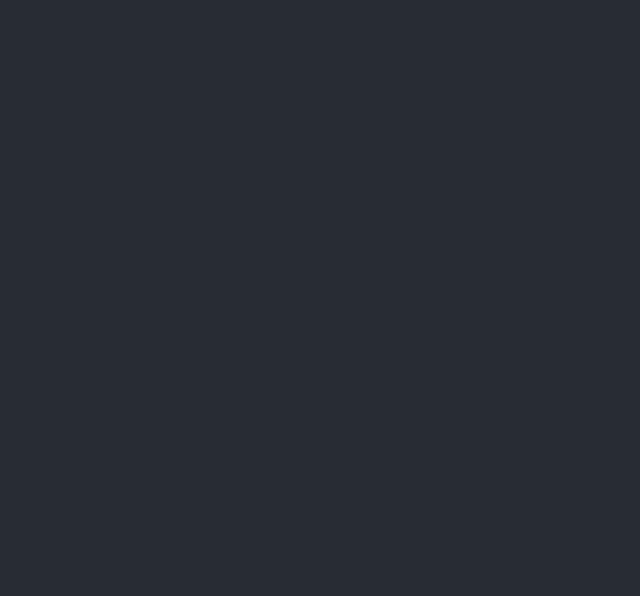
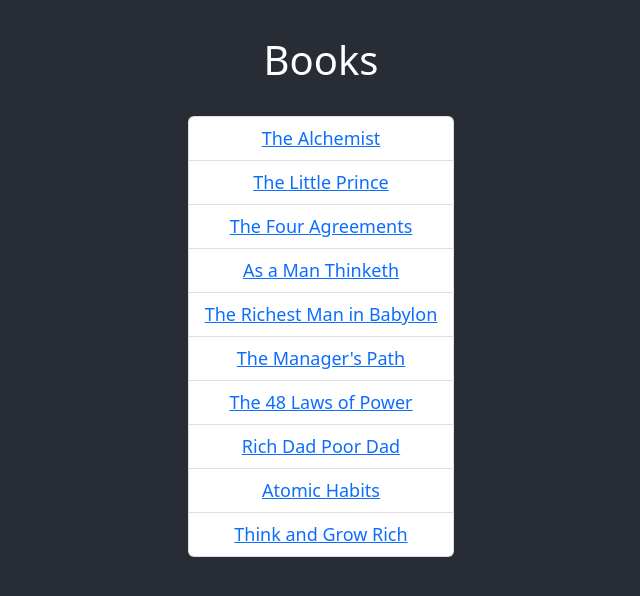
Before and after one commit to shaqshaw/MyPersonalWebsite, a React (Create React App) app: page /books in a window 1280 px wide. Shown: the top 596 px of the page, without its empty margins (319-959 px from the left). Built offline with nearby package versions, Linux system fonts and the light colour scheme.

Commit message:
book redirects

```diff
--- a/src/App.css
+++ b/src/App.css
@@ -43,3 +43,8 @@
 .socials {
   color: white;
 }
+
+.titles {
+  padding-top: 36px;
+  padding-bottom: 24px;
+}
--- a/src/pages/Books.js
+++ b/src/pages/Books.js
@@ -1,8 +1,45 @@
 import 'bootstrap/dist/css/bootstrap.min.css';
+import ListGroup from 'react-bootstrap/ListGroup';
 import '../App.css';
 
 function Books() {
-    return(<div className="App"/>);
+    return(
+        <div className="App">
+            <h1 className="titles">Books</h1>
+            <ListGroup>
+                <ListGroup.Item className="Bio">
+                    <a href="https://www.amazon.com/s?k=the+alchemist&ref=nb_sb_noss">The Alchemist</a>
+                </ListGroup.Item>
+                <ListGroup.Item className="Bio">
+                    <a href="https://www.amazon.com/gp/product/0152023984?ref_=dbs_m_mng_rwt_calw_thcv_0&storeType=ebooks&qid=1671583210&sr=1-1">The Little Prince</a>
+                </ListGroup.Item>
+                <ListGroup.Item className="Bio">
+                    <a href="https://www.amazon.com/gp/product/1878424319/ref=ppx_od_dt_b_asin_title_s00?ie=UTF8&psc=1">The Four Agreements</a>
+                </ListGroup.Item>
+                <ListGroup.Item className="Bio">
+                    <a href="https://www.amazon.com/As-Man-Thinketh-James-Allen/dp/1441337393/ref=sr_1_5?crid=3LR5SR7FBVMGN&keywords=as+a+man+thinketh&qid=1671583297&s=books&sprefix=as+a+man+thinketh%2Cstripbooks%2C150&sr=1-5">As a Man Thinketh</a>
+                </ListGroup.Item>
+                <ListGroup.Item className="Bio">
+                    <a href="https://www.amazon.com/Richest-Man-Babylon-Magic-Story/dp/1939438632/ref=sr_1_1?crid=2UAY41IUQWAHC&keywords=the+richest+man+in+babylon&qid=1671583342&s=books&sprefix=the+richest+%2Cstripbooks%2C191&sr=1-1">The Richest Man in Babylon</a>
+                </ListGroup.Item>
+                <ListGroup.Item className="Bio">
+                    <a href="https://www.amazon.com/gp/product/1491973897/ref=ppx_od_dt_b_asin_title_s00?ie=UTF8&psc=1">The Manager's Path</a>
+                </ListGroup.Item>
+                <ListGroup.Item className="Bio">
+                    <a href="https://www.amazon.com/gp/product/0140280197/ref=ppx_od_dt_b_asin_title_s00?ie=UTF8&psc=1">The 48 Laws of Power</a>
+                </ListGroup.Item>
+                <ListGroup.Item className="Bio">
+                    <a href="https://www.amazon.com/Rich-Dad-Poor-Teach-Middle/dp/1612681123/ref=sr_1_1?crid=30Z9HLII4T7R3&keywords=rich+dad+poor+dad&qid=1671583534&s=books&sprefix=rich+dad+poor+da%2Cstripbooks%2C127&sr=1-1">Rich Dad Poor Dad</a>
+                </ListGroup.Item>
+                <ListGroup.Item className="Bio">
+                    <a href="https://www.amazon.com/Atomic-Habits-Proven-Build-Break/dp/0735211299/ref=sr_1_1?crid=34QTXL0WCZ6CO&keywords=atomic+habits&qid=1671583553&s=books&sprefix=atomic+habits%2Cstripbooks%2C146&sr=1-1">Atomic Habits</a>
+                </ListGroup.Item>
+                <ListGroup.Item className="Bio">
+                    <a href="https://www.amazon.com/Think-Grow-Rich-Landmark-Bestseller/dp/1585424331/ref=sr_1_1?crid=2IE3LZD7B2L3U&keywords=think+and+grow+rich&qid=1671583572&s=books&sprefix=think+and+grow+rich%2Cstripbooks%2C130&sr=1-1">Think and Grow Rich</a>
+                </ListGroup.Item>
+            </ListGroup>
+        </div>
+    );
 }
 
 export default Books;
--- a/src/pages/Home.js
+++ b/src/pages/Home.js
@@ -12,7 +12,7 @@ function Home() {
       <img src={profile} className="App-logo" alt="logo" />
       <div>
         <p className="Bio">Shaquille Shaw</p>
-        <p className="Bio">Freelance Software Engineer</p>
+        <p className="Bio">Software Engineer Consultant</p>
       </div>
       <div className="Button-wrapper">
         <Link to="/projects"><Button className="Main-buttons" variant="primary">Projects</Button></Link>
```
Also changed, not shown: 1 other file (tests, documents, lock files or other folders).
